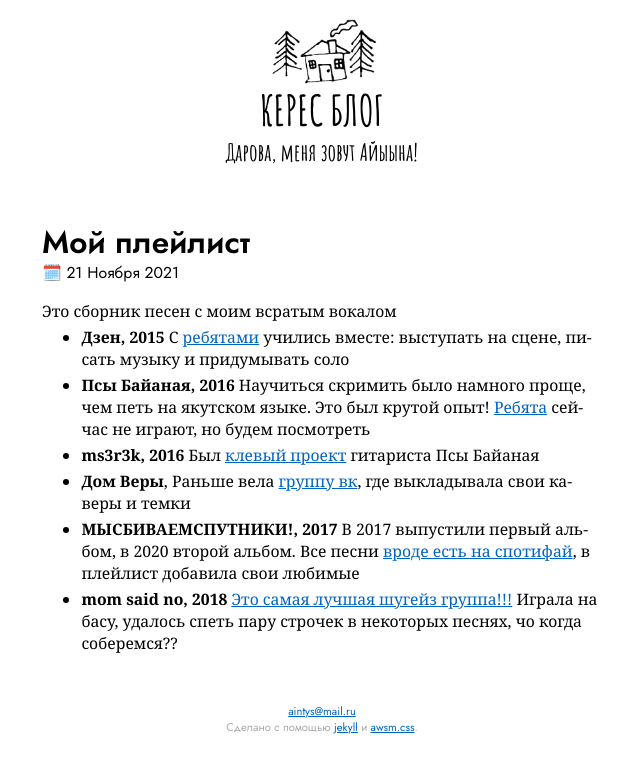
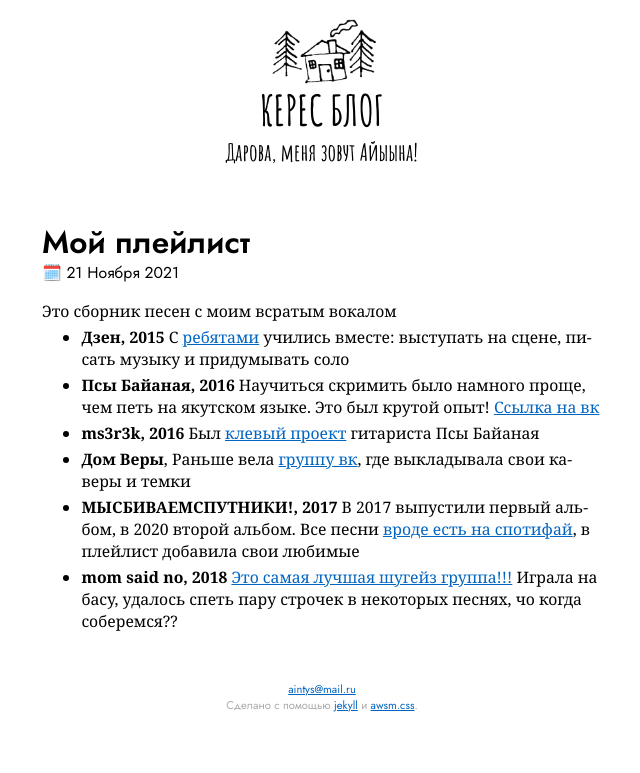
Before and after one commit to keresm/keresaina.github.io, a Jekyll site: the page built from _posts/2021-11-13-playlist.md, in a window 1280 px wide. Shown: the top 773 px of the page, without its empty margins (318-958 px from the left). Built offline with Jekyll 4.4.1, drawn with Linux system fonts in a browser that asks for light colours.

Commit message:
Update 2021-11-13-playlist.md

```diff
--- a/_posts/2021-11-13-playlist.md
+++ b/_posts/2021-11-13-playlist.md
@@ -10,7 +10,7 @@ date:   2021-11-21 07:41:13 +0900
 С [ребятами](https://vk.com/ddzzeenn) учились вместе: выступать на сцене, писать музыку и придумывать соло
 
 - **Псы Байаная, 2016**
-Научиться скримить было намного проще, чем петь на якутском языке. Это был крутой опыт! [Ребята](https://vk.com/bayanaydogs) сейчас не играют, но будем посмотреть
+Научиться скримить было намного проще, чем петь на якутском языке. Это был крутой опыт! [Ссылка на вк](https://vk.com/bayanaydogs)
 
 - **ms3r3k, 2016**
 Был [клевый проект](https://vk.com/ms3r3k) гитариста Псы Байаная
```
